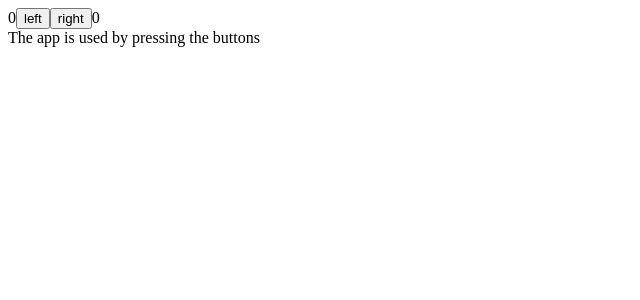
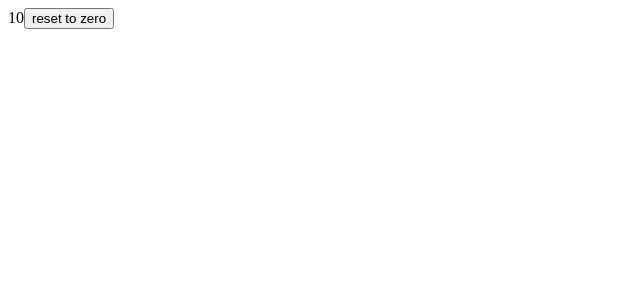
Before and after one commit to SayedMujahidIqbal/Temp_repo, a React (Vite) app in the folder Practice/react/: page / in a window 1280 px wide. Shown: the top 300 px of the page, without its empty margins (0-640 px from the left). Built offline with nearby package versions, Linux system fonts and the light colour scheme.

Commit message:
Revising Event Handling

```diff
--- a/Practice/react/src/App.jsx
+++ b/Practice/react/src/App.jsx
@@ -14,116 +14,131 @@ import { useState } from "react"
 //   )
 // }
 
-const Button = ({ onClick, text }) => <button onClick={onClick}>{text}</button>
+// const Button = ({ onClick, text }) => <button onClick={onClick}>{text}</button>
 
-// const Display = ({ counter }) => {
+// // const Display = ({ counter }) => {
+// //   return(
+// //     <div>{counter}</div>
+// //   )
+// // }
+
+// ////////////// Conditional Rendering ///////////////
+// const History = (props) => {
+//   if(props.allClicks.length === 0){
+//     return(
+//       <div>
+//         The app is used by pressing the buttons
+//       </div>
+//     )
+//   }
 //   return(
-//     <div>{counter}</div>
+//     <div>
+//       button press history: {props.allClicks.join(' ')}
+//     </div>
 //   )
 // }
 
-////////////// Conditional Rendering ///////////////
-const History = (props) => {
-  if(props.allClicks.length === 0){
-    return(
-      <div>
-        The app is used by pressing the buttons
-      </div>
-    )
+// const App = () => {
+//   // const name = 'Mujahid'
+//   // const age = 20
+//   // const [counter, setCounter] = useState(0)
+
+//   // setTimeout(
+//   //   () => setCounter(counter + 1),
+//   //   1000
+//   // )
+
+//   // const handleClick = () => {
+//   //   console.log("clicked")
+//   // }
+//   // const [counter, setCounter] = useState(0)
+//   // console.log("rendering with counter value", counter)
+//   // const increaseByOne = () => {
+//   //   console.log("increasing, value before", counter)
+//   //   setCounter(counter + 1)
+//   // }
+//   // const setToZero = () => {
+//   //   console.log("resetting to zero, value before", counter)
+//   //   setCounter(0)
+//   // }
+//   // const decreaseByOne = () => {
+//   //   console.log("descreasing, value before", counter)
+//   //   setCounter(counter - 1)
+//   // }
+
+//   const [left, setLeft] = useState(0)
+//   const [right, setRight] = useState(0)
+//   const [allClicks, setAll] = useState([])
+//   const [total, setTotal] = useState(0)
+
+//   const handleLeftClick = () => {
+//     setAll(allClicks.concat('L'))
+//     const updatedLeft = left + 1
+//     setLeft(updatedLeft)
+//     setTotal(updatedLeft + right)
+//   }
+
+//   const handleRightClick = () => {
+//     setAll(allClicks.concat('R'))
+//     const updatedRight = right + 1
+//     setRight(updatedRight)
+//     setTotal(left + updatedRight)
+//   }
+
+//   // const [clicks, setClicks] = useState({
+//   //   left: 0, right: 0
+//   // })
+
+//   // const handleLeftClick = () => {
+
+//   //   setClicks({...clicks, left: clicks.left + 1})
+//   // }
+
+//   // const handleRightClick = () => {
+//   //   setClicks({...clicks, right: clicks.right + 1})
+//   // }
+
+//   return (
+//     <div>
+//       {left}
+//       <Button onClick={handleLeftClick} text="left" />
+//       <Button onClick={handleRightClick} text="right" />
+//       {/* <button onClick={() => setLeft(left + 1)}>left</button>
+//       <button onClick={() => setRight(right + 1)}>right</button> */}
+//       {right}
+//       <History allClicks={allClicks} />
+//       {/* <p>total {total}</p> */}
+//         {/* <Display counter={counter} />
+//         <Button
+//           onClick={increaseByOne}
+//           text="plus"
+//         />
+//         <Button
+//           onClick={setToZero}
+//           text="zero"
+//         />
+//         <Button
+//           onClick={decreaseByOne}
+//           text="minus"
+//         /> */}
+//         {/* <h1>Greetings</h1>
+//         <Hello name="Asad" age={26+3} />
+//         <Hello name={name} age={age} /> */}
+//     </div>
+//   )
+// }
+
+const App = () => {
+  const [value, setValue] = useState(10)
+
+  const handleClick = () => {
+    setValue(0)
   }
+
   return(
     <div>
-      button press history: {props.allClicks.join(' ')}
-    </div>
-  )
-}
-
-const App = () => {
-  // const name = 'Mujahid'
-  // const age = 20
-  // const [counter, setCounter] = useState(0)
-
-  // setTimeout(
-  //   () => setCounter(counter + 1),
-  //   1000
-  // )
-
-  // const handleClick = () => {
-  //   console.log("clicked")
-  // }
-  // const [counter, setCounter] = useState(0)
-  // console.log("rendering with counter value", counter)
-  // const increaseByOne = () => {
-  //   console.log("increasing, value before", counter)
-  //   setCounter(counter + 1)
-  // }
-  // const setToZero = () => {
-  //   console.log("resetting to zero, value before", counter)
-  //   setCounter(0)
-  // }
-  // const decreaseByOne = () => {
-  //   console.log("descreasing, value before", counter)
-  //   setCounter(counter - 1)
-  // }
-
-  const [left, setLeft] = useState(0)
-  const [right, setRight] = useState(0)
-  const [allClicks, setAll] = useState([])
-  const [total, setTotal] = useState(0)
-
-  const handleLeftClick = () => {
-    setAll(allClicks.concat('L'))
-    const updatedLeft = left + 1
-    setLeft(updatedLeft)
-    setTotal(updatedLeft + right)
-  }
-
-  const handleRightClick = () => {
-    setAll(allClicks.concat('R'))
-    const updatedRight = right + 1
-    setRight(updatedRight)
-    setTotal(left + updatedRight)
-  }
-
-  // const [clicks, setClicks] = useState({
-  //   left: 0, right: 0
-  // })
-
-  // const handleLeftClick = () => {
-
-  //   setClicks({...clicks, left: clicks.left + 1})
-  // }
-
-  // const handleRightClick = () => {
-  //   setClicks({...clicks, right: clicks.right + 1})
-  // }
-
-  return (
-    <div>
-      {left}
-      <Button onClick={handleLeftClick} text="left" />
-      <Button onClick={handleRightClick} text="right" />
-      {/* <button onClick={() => setLeft(left + 1)}>left</button>
-      <button onClick={() => setRight(right + 1)}>right</button> */}
-      {right}
-      <History allClicks={allClicks} />
-      {/* <p>total {total}</p> */}
-        {/* <Display counter={counter} />
-        <Button
-          onClick={increaseByOne}
-          text="plus"
-        />
-        <Button
-          onClick={setToZero}
-          text="zero"
-        />
-        <Button
-          onClick={decreaseByOne}
-          text="minus"
-        /> */}
-        {/* <h1>Greetings</h1>
-        <Hello name="Asad" age={26+3} />
-        <Hello name={name} age={age} /> */}
+      {value}
+      <button onClick={handleClick}>reset to zero</button>
     </div>
   )
 }
```
